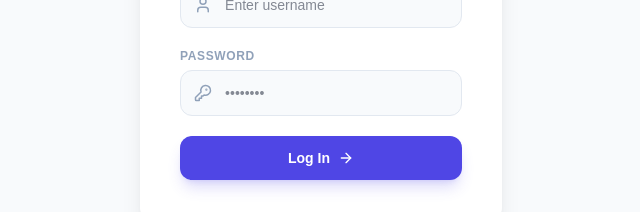
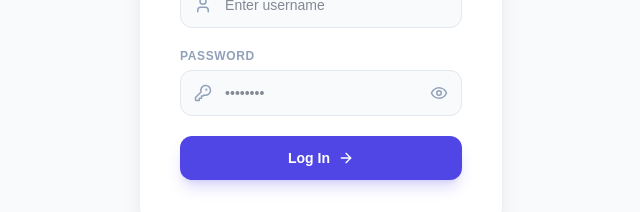
Before and after one commit to romanislamali/admine-erp, a React (Vite) app in the folder frontend/: page /login in a window 1280 px wide. Shown: the part 366-578 px from the top of the page, without its empty margins (319-959 px from the left). Built offline with nearby package versions, Linux system fonts and the light colour scheme.

Commit message:
feat: add password visibility toggle to login form and comment out demo login functionality

```diff
--- a/frontend/src/pages/Login.tsx
+++ b/frontend/src/pages/Login.tsx
@@ -2,12 +2,13 @@ import { useState } from 'react';
 import { useNavigate } from 'react-router-dom';
 import { useAuth } from '../context/AuthContext';
 import { motion } from 'framer-motion';
-import { Loader2, User, ShieldAlert, KeyRound, ArrowRight } from 'lucide-react';
+import { Loader2, User, ShieldAlert, KeyRound, ArrowRight, Eye, EyeOff } from 'lucide-react';
 import logo from '../public/logo.png';
 
 export default function Login() {
   const [username, setUsername] = useState('');
   const [password, setPassword] = useState('');
+  const [showPassword, setShowPassword] = useState(false);
   const [loading, setLoading] = useState(false);
   const [error, setError] = useState('');
   const { login } = useAuth();
@@ -29,6 +30,7 @@ export default function Login() {
     }
   };
 
+  /*
   const handleDemoLogin = async (demoUsername: string) => {
     let demoPass = 'password123';
     if (demoUsername === 'admineadmin') demoPass = 'admin123';
@@ -48,6 +50,7 @@ export default function Login() {
       setLoading(false);
     }
   };
+  */
 
   return (
     <div className="min-h-[80vh] flex flex-col justify-center items-center px-4 relative overflow-hidden">
@@ -103,13 +106,21 @@ export default function Login() {
             <div className="relative">
               <KeyRound className="absolute left-3.5 top-1/2 -translate-y-1/2 text-slate-400" size={18} />
               <input
-                type="password"
+                type={showPassword ? 'text' : 'password'}
                 required
                 value={password}
                 onChange={(e) => setPassword(e.target.value)}
                 placeholder="••••••••"
-                className="w-full pl-11 pr-4 py-3 border border-slate-200 rounded-xl focus:outline-none focus:border-primary text-sm bg-slate-50 focus:bg-white transition-all text-slate-900 font-medium"
+                className="w-full pl-11 pr-11 py-3 border border-slate-200 rounded-xl focus:outline-none focus:border-primary text-sm bg-slate-50 focus:bg-white transition-all text-slate-900 font-medium"
               />
+              <button
+                type="button"
+                onClick={() => setShowPassword(!showPassword)}
+                className="absolute right-3.5 top-1/2 -translate-y-1/2 text-slate-400 hover:text-slate-600 transition-colors focus:outline-none"
+                title={showPassword ? 'Hide password' : 'Show password'}
+              >
+                {showPassword ? <EyeOff size={18} /> : <Eye size={18} />}
+              </button>
             </div>
           </div>
 
```
